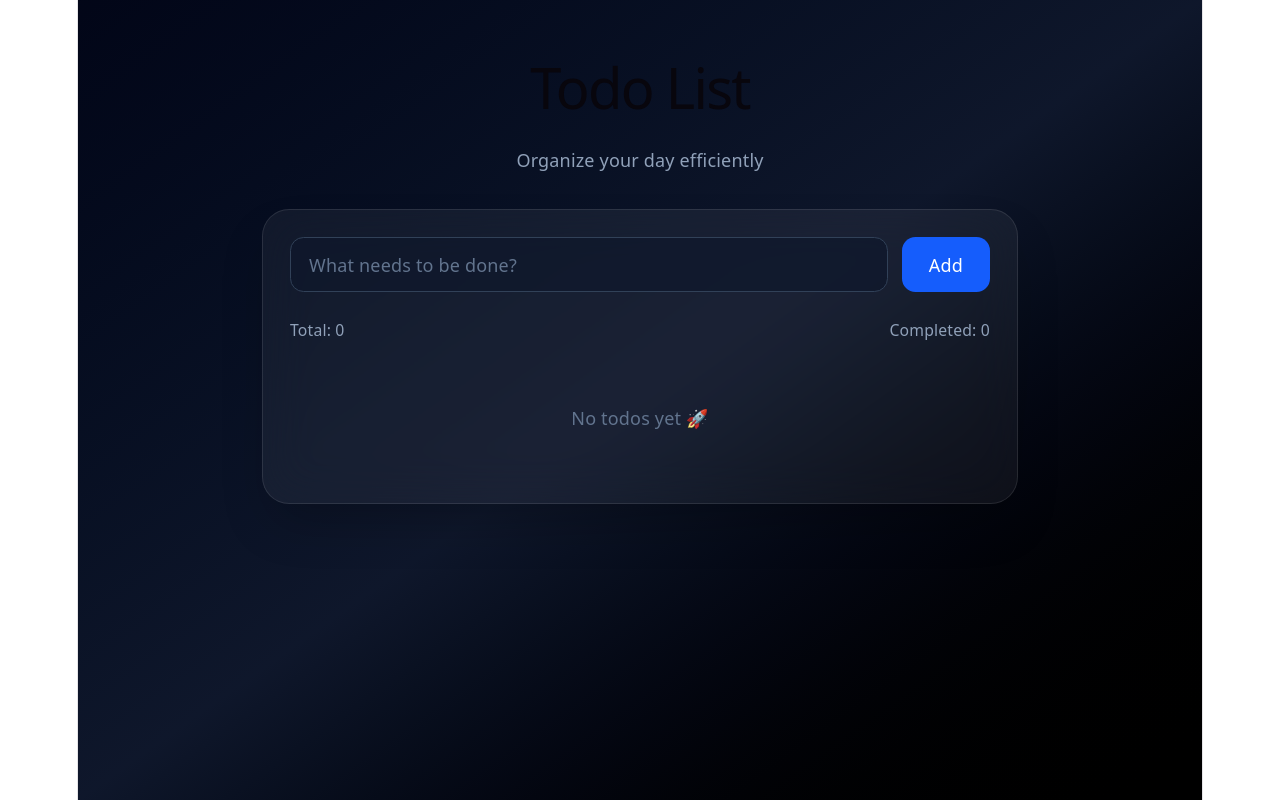
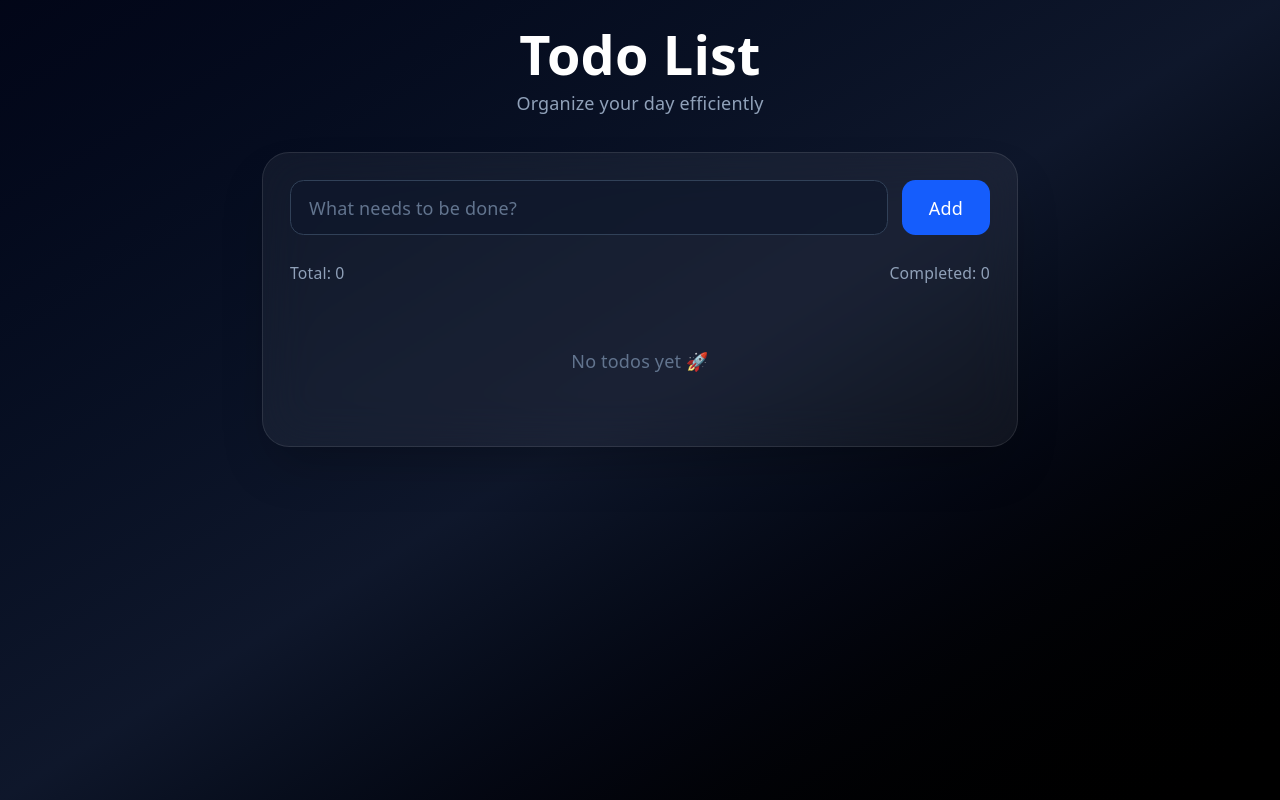
Before and after one commit to tejayy/Zustand-masterclass, a React (Vite) app: page /todo in a window 1280 px wide. Built offline with nearby package versions, Linux system fonts and the light colour scheme.

Commit message:
Auth store added

```diff
--- a/src/App.tsx
+++ b/src/App.tsx
@@ -2,13 +2,22 @@ import CounterPage from "./pages/CounterPage";
 import { Routes, Route, BrowserRouter } from "react-router-dom";
 import TodoPage from "./pages/TodoPage";
 import { Toaster } from "react-hot-toast";
+import LoginPage from "./pages/LoginPage";
+import DashboardPage from "./pages/DashboardPage";
+import { useAuthStore } from "./stores/authStore";
 
 const App = () => {
+  const isAuthenticated = useAuthStore((state) => state.isAuthenticated);
+
   return (
     <>
       <Toaster />
       <BrowserRouter>
         <Routes>
+          <Route
+            path="/"
+            element={isAuthenticated ? <DashboardPage /> : <LoginPage />}
+          />
           <Route path="/counter" element={<CounterPage />} />
           <Route path="/todo" element={<TodoPage />} />
         </Routes>
--- a/src/index.css
+++ b/src/index.css
@@ -51,63 +51,3 @@
     filter: invert(1) brightness(2);
   }
 }
-
-#root {
-  width: 1126px;
-  max-width: 100%;
-  margin: 0 auto;
-  text-align: center;
-  border-inline: 1px solid var(--border);
-  min-height: 100svh;
-  display: flex;
-  flex-direction: column;
-  box-sizing: border-box;
-}
-
-body {
-  margin: 0;
-}
-
-h1,
-h2 {
-  font-family: var(--heading);
-  font-weight: 500;
-  color: var(--text-h);
-}
-
-h1 {
-  font-size: 56px;
-  letter-spacing: -1.68px;
-  margin: 32px 0;
-  @media (max-width: 1024px) {
-    font-size: 36px;
-    margin: 20px 0;
-  }
-}
-h2 {
-  font-size: 24px;
-  line-height: 118%;
-  letter-spacing: -0.24px;
-  margin: 0 0 8px;
-  @media (max-width: 1024px) {
-    font-size: 20px;
-  }
-}
-p {
-  margin: 0;
-}
-
-code,
-.counter {
-  font-family: var(--mono);
-  display: inline-flex;
-  border-radius: 4px;
-  color: var(--text-h);
-}
-
-code {
-  font-size: 15px;
-  line-height: 135%;
-  padding: 4px 8px;
-  background: var(--code-bg);
-}
--- /dev/null
+++ b/src/pages/DashboardPage.tsx
@@ -0,0 +1,15 @@
+import { useAuthStore } from "../stores/authStore";
+
+const DashboardPage = () => {
+  const user = useAuthStore((state) => state.user);
+  const logout = useAuthStore((state) => state.logout);
+
+  return (
+    <div className="min-w-screen flex flex-col items-center justify-center p-6">
+      <h1>WELCOME {user?.name}</h1>
+      <button onClick={logout}>Logout</button>
+    </div>
+  );
+};
+
+export default DashboardPage;
--- /dev/null
+++ b/src/pages/LoginPage.tsx
@@ -0,0 +1,23 @@
+import { useAuthStore } from "../stores/authStore";
+
+const LoginPage = () => {
+  const login = useAuthStore((state) => state.login);
+  const handleLogin = () => {
+    login(
+      {
+        id: "1",
+        name: "Tejas",
+        email: "test@test.com",
+      },
+      "jwt-token-123",
+    );
+  };
+
+  return (
+    <div className="min-w-screen flex items-center justify-center p-6">
+      <button onClick={handleLogin}>Login</button>
+    </div>
+  );
+};
+
+export default LoginPage;
--- /dev/null
+++ b/src/stores/authStore.ts
@@ -0,0 +1,27 @@
+import { create } from "zustand";
+import type { User } from "../types/auth";
+
+interface AuthStore {
+  user: User | null;
+  token: string | null;
+  isAuthenticated: boolean;
+  login: (user: User, token: string) => void;
+  logout: () => void;
+}
+
+export const useAuthStore = create<AuthStore>((set) => ({
+  user: null,
+
+  token: null,
+
+  isAuthenticated: false,
+
+  login: (user, token) => set({ user, token, isAuthenticated: true }),
+
+  logout: () =>
+    set({
+      user: null,
+      token: null,
+      isAuthenticated: false,
+    }),
+}));
--- /dev/null
+++ b/src/types/auth.ts
@@ -0,0 +1,6 @@
+export interface User {
+  id: string;
+  name: string;
+  email: string;
+  //   password: string;
+}
```
